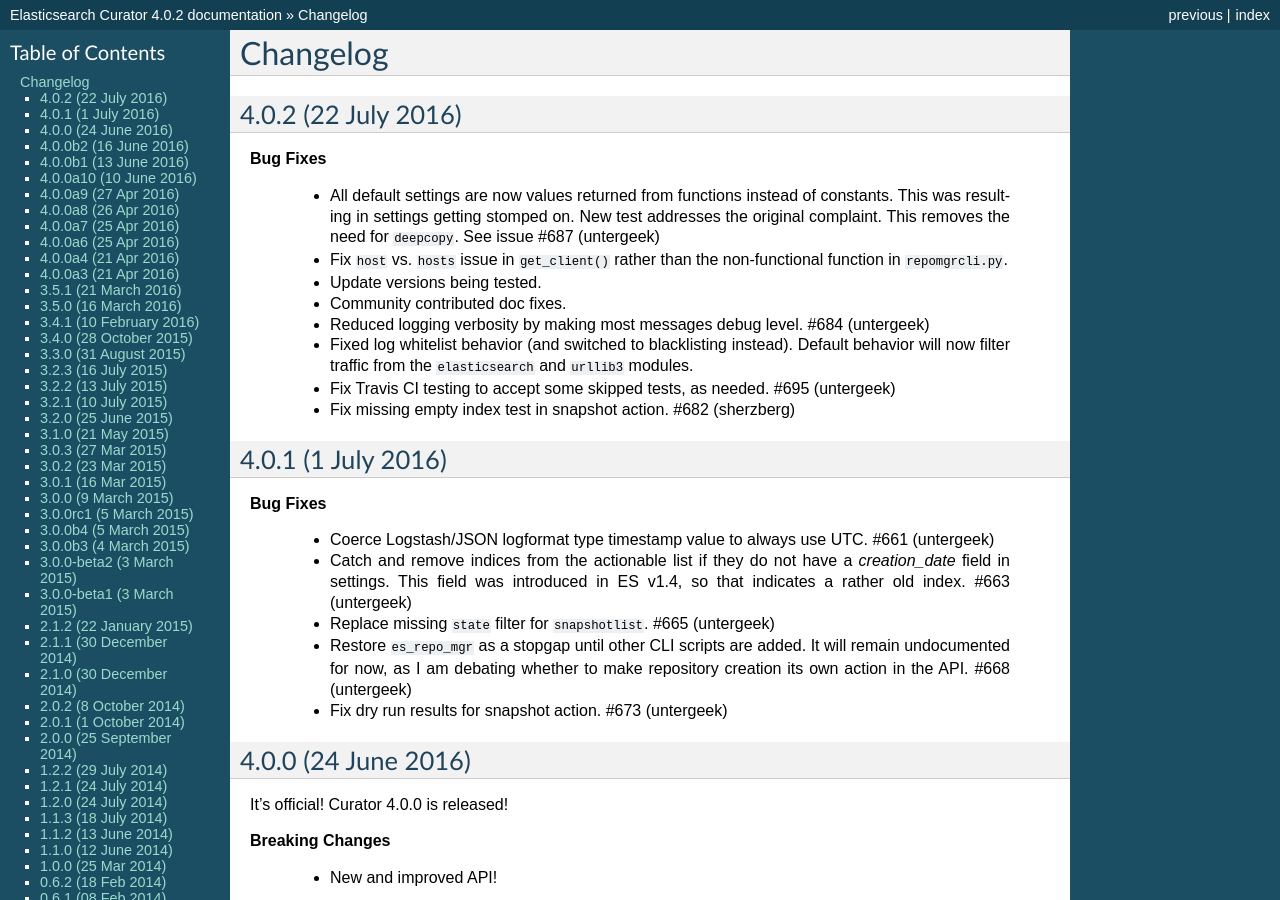
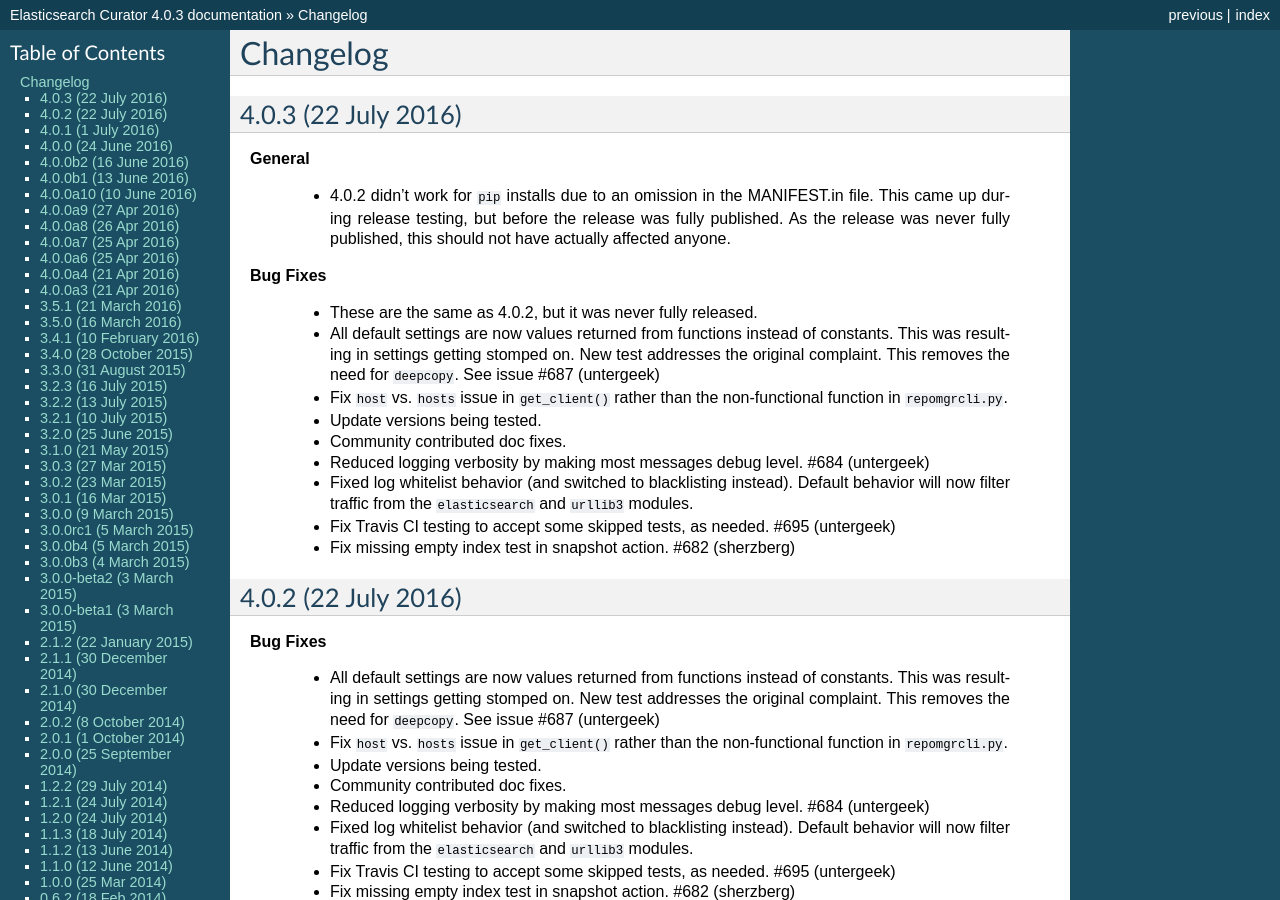
Before and after one commit to elastic/curator, a Sphinx documentation site: the page built from docs/Changelog.rst, in a window 1280 px wide and 900 px high. Built offline with Sphinx 7.4.7, drawn with Linux system fonts in a browser that asks for light colours; some of the changed text lies outside the part shown.

Commit message:
4.0.3 release
Fixes an issue discovered in release testing for 4.0.2

```diff
--- a/curator/_version.py
+++ b/curator/_version.py
@@ -1 +1 @@
-__version__ = '4.0.2'
+__version__ = '4.0.3'
--- a/docs/Changelog.rst
+++ b/docs/Changelog.rst
@@ -2,6 +2,36 @@
 
 Changelog
 =========
+
+4.0.3 (22 July 2016)
+--------------------
+
+**General**
+
+  * 4.0.2 didn't work for ``pip`` installs due to an omission in the
+    MANIFEST.in file.  This came up during release testing, but before the
+    release was fully published. As the release was never fully published, this
+    should not have actually affected anyone.
+
+**Bug Fixes**
+
+  * These are the same as 4.0.2, but it was never fully released.
+  * All default settings are now values returned from functions instead of
+    constants.  This was resulting in settings getting stomped on. New test
+    addresses the original complaint.  This removes the need for ``deepcopy``.
+    See issue #687 (untergeek)
+  * Fix ``host`` vs. ``hosts`` issue in ``get_client()`` rather than the
+    non-functional function in ``repomgrcli.py``.
+  * Update versions being tested.
+  * Community contributed doc fixes.
+  * Reduced logging verbosity by making most messages debug level. #684
+    (untergeek)
+  * Fixed log whitelist behavior (and switched to blacklisting instead).
+    Default behavior will now filter traffic from the ``elasticsearch`` and
+    ``urllib3`` modules.
+  * Fix Travis CI testing to accept some skipped tests, as needed. #695
+    (untergeek)
+  * Fix missing empty index test in snapshot action. #682 (sherzberg)
 
 4.0.2 (22 July 2016)
 --------------------
```
Also changed, not shown: 2 other files.
